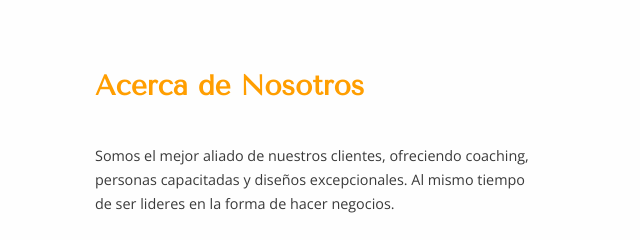
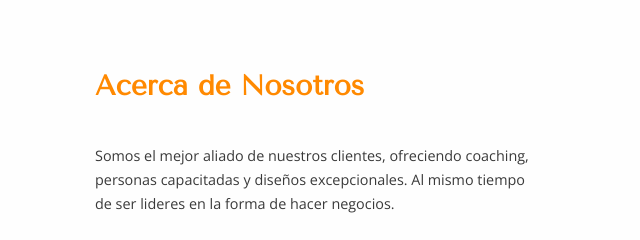
Before and after one commit to subonecf/DonPan, a plain HTML site: page index.html in a window 1280 px wide. Shown: the part 702-942 px from the top of the page, 45-685 px from the left. Drawn offline with nearby package versions, Linux system fonts and the light colour scheme.

Commit message:
modificacion de acerca-de

```diff
--- a/css/main.css
+++ b/css/main.css
@@ -212,7 +212,7 @@ header .contenedor .container-menu  .menu-list li:nth-child(7) a{
 .acerca-de .contenedor .titulo {
   text-align: left;
   margin-bottom: 1.5em;
-  color: #FF9E00;
+  color: #FF8900;
   font-size: 28px;
   font-family: 'Tenor Sans';
 }
```
